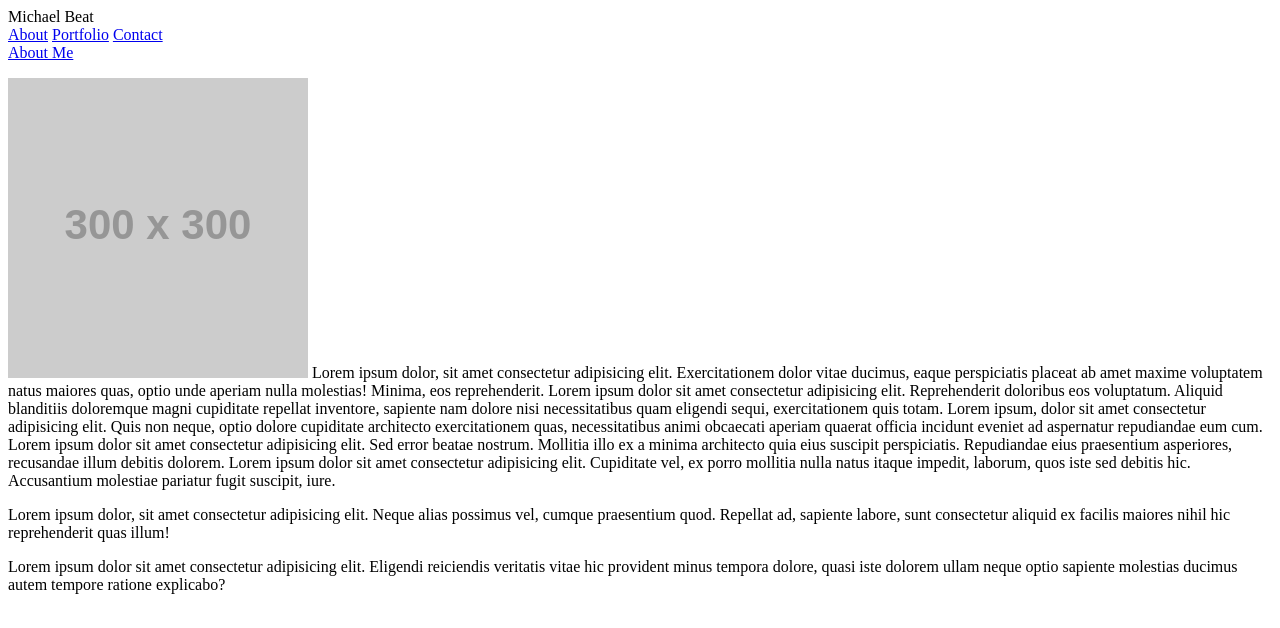
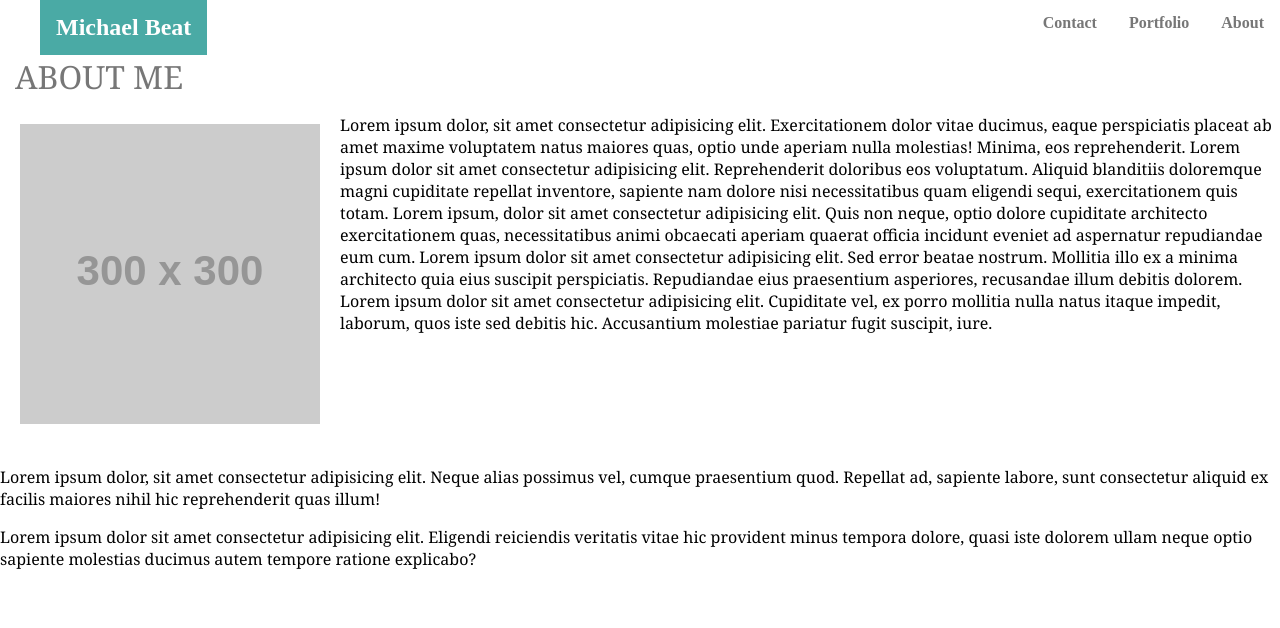
Before and after one commit to michaelbeat/HW-wireframe, a plain HTML site: page index.html in a window 1280 px wide. Drawn offline with Linux system fonts and the light colour scheme; placeholder pictures from the web are drawn by us.

Commit message:
Add files via upload

```diff
--- a/index.html
+++ b/index.html
@@ -2,10 +2,10 @@
 <html>
 <head>
     <title>Michael Beat</title>
-     <link rel="stylesheet" type="text/css" href="./styles.css">
+     <link rel="stylesheet" type="text/css" href="./style.css">
 </head>
 <body>
-    <!--<ul class="tabs">
+    <ul class="tabs">
     <strong>
 
         <li id="name">Michael Beat</li>
@@ -15,8 +15,8 @@
 
     </strong>
 
-    </ul>-->
-    <div class="header"
+    </ul>
+    <!-- <div class="header"
         <a href="#default" class="name">Michael Beat</a>
         <div class="header-right">
             <a class="active" href="#about">About</a>
@@ -24,7 +24,7 @@
             <a href="#Contact">Contact</a>
         </div>
 
-    </div>
+    </div> -->
 
     <div class="me">
         <!--<h2 id="about">About Me</h2>-->
```
